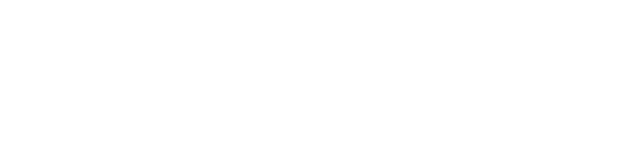
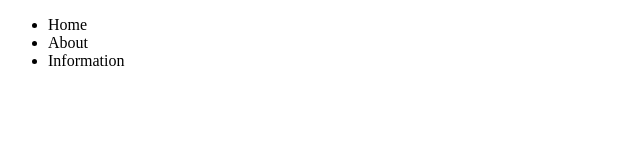
Before and after one commit to metchanthou/Test-brandch, a plain HTML site: page index.html in a window 1280 px wide. Shown: the whole page, without its empty margins (0-640 px from the left). Drawn offline with Linux system fonts and the light colour scheme.

Commit message:
add menu

```diff
--- a/index.html
+++ b/index.html
@@ -7,6 +7,11 @@
     <title>Document</title>
 </head>
 <body>
-
+    <!-- Menu -->
+    <ul>
+        <li>Home</li>
+        <li>About</li>
+        <li>Information</li>
+    </ul>
 </body>
 </html>
```
